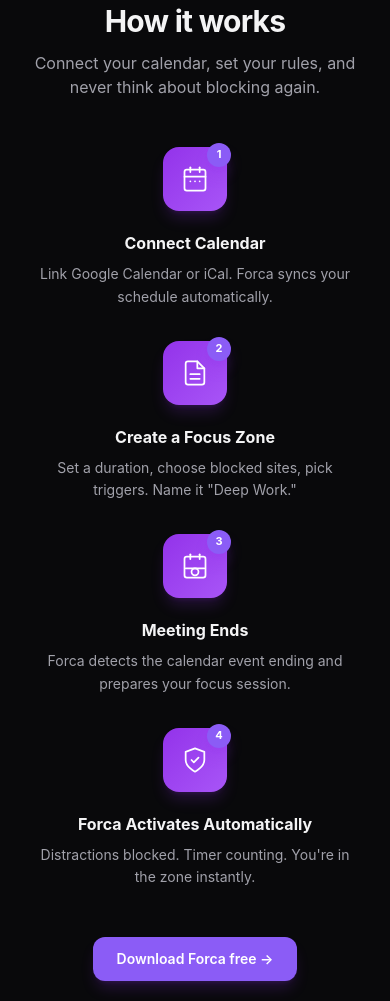
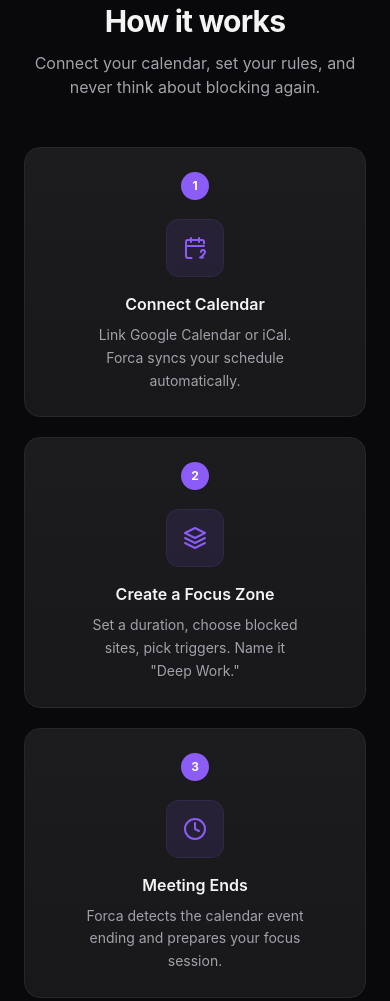
Before and after one commit to 3iiik/Forca, an Astro site in the folder website/: page / in a window 390 px wide. Shown: the part 5883-6884 px from the top of the page. Built offline with nearby package versions, Linux system fonts and the light colour scheme; Astro itself is replaced by a stand-in of ours.

Commit message:
Redesign HowItWorks: card-based step layout with consistent border/gradient/hover matching site theme, proper icon usage from Icons component, fixed step number badge positioning, responsive grid

```diff
--- a/website/src/components/HowItWorks.tsx
+++ b/website/src/components/HowItWorks.tsx
@@ -1,41 +1,26 @@
 import React from 'react';
 import { motion } from 'framer-motion';
+import { Icons } from './icons';
 
 const steps = [
   {
     num: 1,
-    icon: (
-      <svg width="28" height="28" viewBox="0 0 24 24" fill="none" stroke="currentColor" strokeWidth="1.5" strokeLinecap="round" strokeLinejoin="round">
-        <rect x="3" y="4" width="18" height="18" rx="2" ry="2" />
-        <line x1="16" y1="2" x2="16" y2="6" /><line x1="8" y1="2" x2="8" y2="6" />
-        <line x1="3" y1="10" x2="21" y2="10" />
-        <path d="M8 14h.01" /><path d="M12 14h.01" /><path d="M16 14h.01" />
-      </svg>
-    ),
+    icon: Icons.CalendarClock,
     title: 'Connect Calendar',
     description: 'Link Google Calendar or iCal. Forca syncs your schedule automatically.',
   },
   {
     num: 2,
-    icon: (
-      <svg width="28" height="28" viewBox="0 0 24 24" fill="none" stroke="currentColor" strokeWidth="1.5" strokeLinecap="round" strokeLinejoin="round">
-        <path d="M14 2H6a2 2 0 0 0-2 2v16a2 2 0 0 0 2 2h12a2 2 0 0 0 2-2V8z" />
-        <polyline points="14 2 14 8 20 8" />
-        <line x1="16" y1="13" x2="8" y2="13" />
-        <line x1="16" y1="17" x2="8" y2="17" />
-      </svg>
-    ),
+    icon: Icons.Layers,
     title: 'Create a Focus Zone',
     description: 'Set a duration, choose blocked sites, pick triggers. Name it "Deep Work."',
   },
   {
     num: 3,
-    icon: (
-      <svg width="28" height="28" viewBox="0 0 24 24" fill="none" stroke="currentColor" strokeWidth="1.5" strokeLinecap="round" strokeLinejoin="round">
-        <rect x="3" y="4" width="18" height="18" rx="2" ry="2" />
-        <line x1="16" y1="2" x2="16" y2="6" /><line x1="8" y1="2" x2="8" y2="6" />
-        <path d="M4 14h16" />
-        <circle cx="12" cy="17" r="3" />
+    icon: ({ size }: { size?: number }) => (
+      <svg width={size || 24} height={size || 24} viewBox="0 0 24 24" fill="none" stroke="currentColor" strokeWidth="2" strokeLinecap="round" strokeLinejoin="round">
+        <circle cx="12" cy="12" r="10" />
+        <polyline points="12 6 12 12 16 14" />
       </svg>
     ),
     title: 'Meeting Ends',
@@ -43,16 +28,35 @@ const steps = [
   },
   {
     num: 4,
-    icon: (
-      <svg width="28" height="28" viewBox="0 0 24 24" fill="none" stroke="currentColor" strokeWidth="1.5" strokeLinecap="round" strokeLinejoin="round">
-        <path d="M12 22s8-4 8-10V5l-8-3-8 3v7c0 6 8 10 8 10z" />
-        <path d="M9 12l2 2 4-4" />
-      </svg>
-    ),
-    title: 'Forca Activates Automatically',
+    icon: Icons.ShieldBan,
+    title: 'Activates Automatically',
     description: 'Distractions blocked. Timer counting. You\'re in the zone instantly.',
   },
 ];
+
+function StepCard({ step, index }: { step: (typeof steps)[0]; index: number }) {
+  const StepIcon = step.icon;
+  return (
+    <motion.div
+      initial={{ opacity: 0, y: 24 }}
+      whileInView={{ opacity: 1, y: 0 }}
+      viewport={{ once: true, margin: '-60px' }}
+      transition={{ delay: index * 0.12, duration: 0.45 }}
+      className="relative flex flex-col items-center text-center rounded-2xl border border-[#27272a] bg-gradient-to-b from-[#1c1c1f] to-[#18181b] p-6 md:p-7 transition-all duration-300 hover:-translate-y-1 hover:border-purple-500/50 hover:shadow-lg hover:shadow-purple-600/10"
+    >
+      <span className="flex items-center justify-center w-7 h-7 rounded-full bg-accent text-white text-xs font-bold mb-5 shadow-sm">
+        {step.num}
+      </span>
+
+      <span className="flex items-center justify-center w-14 h-14 rounded-xl bg-accent/10 ring-1 ring-accent/20 text-accent mb-4">
+        <StepIcon size={24} />
+      </span>
+
+      <h3 className="text-base font-semibold text-foreground mb-2">{step.title}</h3>
+      <p className="text-sm text-muted-foreground leading-relaxed max-w-[220px]">{step.description}</p>
+    </motion.div>
+  );
+}
 
 export function HowItWorks() {
   return (
@@ -68,30 +72,11 @@ export function HowItWorks() {
         </div>
 
         <div className="relative">
-          <div className="hidden lg:block absolute top-24 left-[calc(12.5%+28px)] right-[calc(12.5%+28px)] h-0.5 bg-gradient-to-r from-accent/20 via-accent/40 to-accent/20" />
+          <div className="hidden lg:block absolute top-[88px] left-[calc(10%+36px)] right-[calc(10%+36px)] h-px bg-gradient-to-r from-transparent via-purple-500/30 to-transparent pointer-events-none" />
 
-          <div className="grid grid-cols-1 md:grid-cols-2 lg:grid-cols-4 gap-8 md:gap-6">
+          <div className="grid grid-cols-1 md:grid-cols-2 lg:grid-cols-4 gap-5 md:gap-5">
             {steps.map((step, i) => (
-              <motion.div
-                key={i}
-                initial={{ opacity: 0, y: 20 }}
-                whileInView={{ opacity: 1, y: 0 }}
-                viewport={{ once: true, margin: '-50px' }}
-                transition={{ delay: i * 0.15, duration: 0.4 }}
-                className="relative flex flex-col items-center text-center"
-              >
-                <div className="relative mb-5">
-                  <div className="flex items-center justify-center w-16 h-16 rounded-2xl bg-gradient-to-br from-purple-600 to-purple-500 shadow-lg shadow-purple-600/20 text-white relative z-10">
-                    {step.icon}
-                  </div>
-                  <div className="absolute -top-1 -right-1 w-6 h-6 rounded-full bg-accent text-white text-[11px] font-bold flex items-center justify-center shadow-lg shadow-purple-600/30 z-20">
-                    {step.num}
-                  </div>
-                </div>
-
-                <h3 className="text-base font-bold text-foreground mb-2">{step.title}</h3>
-                <p className="text-sm text-muted-foreground leading-relaxed max-w-xs">{step.description}</p>
-              </motion.div>
+              <StepCard key={i} step={step} index={i} />
             ))}
           </div>
         </div>
```
